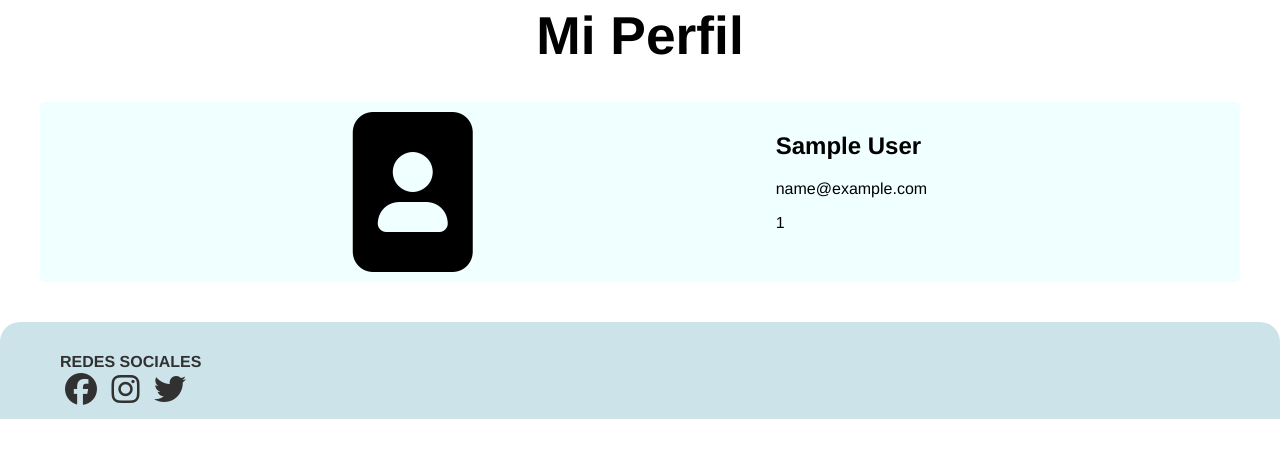
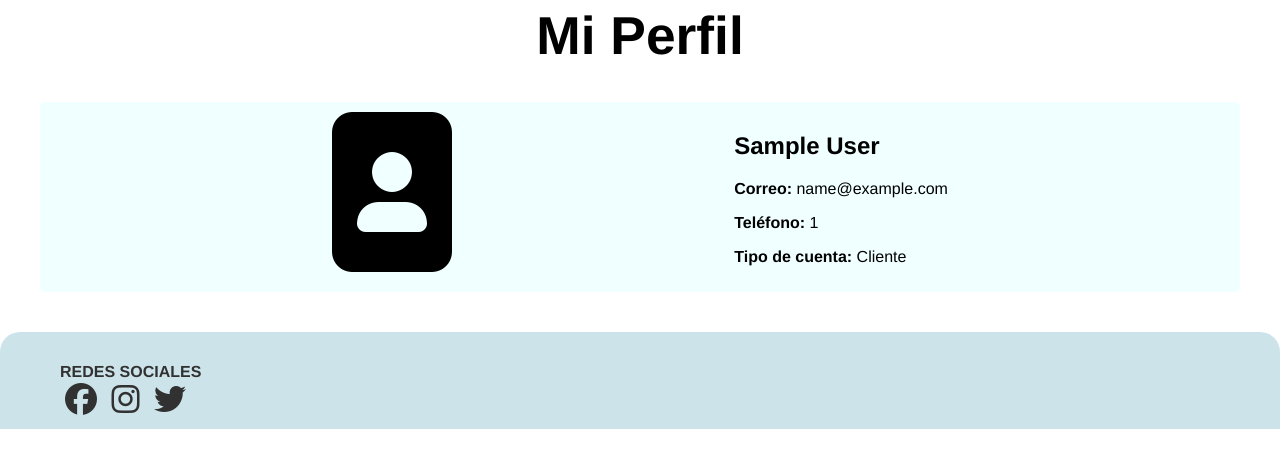
Before and after one commit to jesus-antulio/ProyectoFDW, a PHP site: page /perfil.php in a window 1280 px wide. Shown: the part 120-588 px from the top of the page. Run offline with PHP 8.4, Linux system fonts and the light colour scheme; the visitor is signed in with stand-in values (Sample User, id 1); some libraries are stand-ins or nearby versions.

Commit message:
Termino de "perfil.php"

```diff
--- a/pages/perfil.php
+++ b/pages/perfil.php
@@ -23,8 +23,16 @@
             </div>
             <div>
                 <h2> <?php echo $_SESSION['nombre']; ?> </h2>
-                <p> <?php echo $_SESSION['correo']; ?> </p>
-                <p> <?php echo $_SESSION['telefono']; ?> </p>
+                <p> <b>Correo: </b><?php echo $_SESSION['correo']; ?> </p>
+                <p> <b>Teléfono: </b> <?php echo $_SESSION['telefono']; ?> </p>
+                <p> <b>Tipo de cuenta: </b>
+                    <?php
+                    if(isset($_SESSION['rol']) == 1){
+                        echo "Cliente";
+                    }
+                    ?>
+                </p>
+
             </div>
         </div>
     </div>
```
